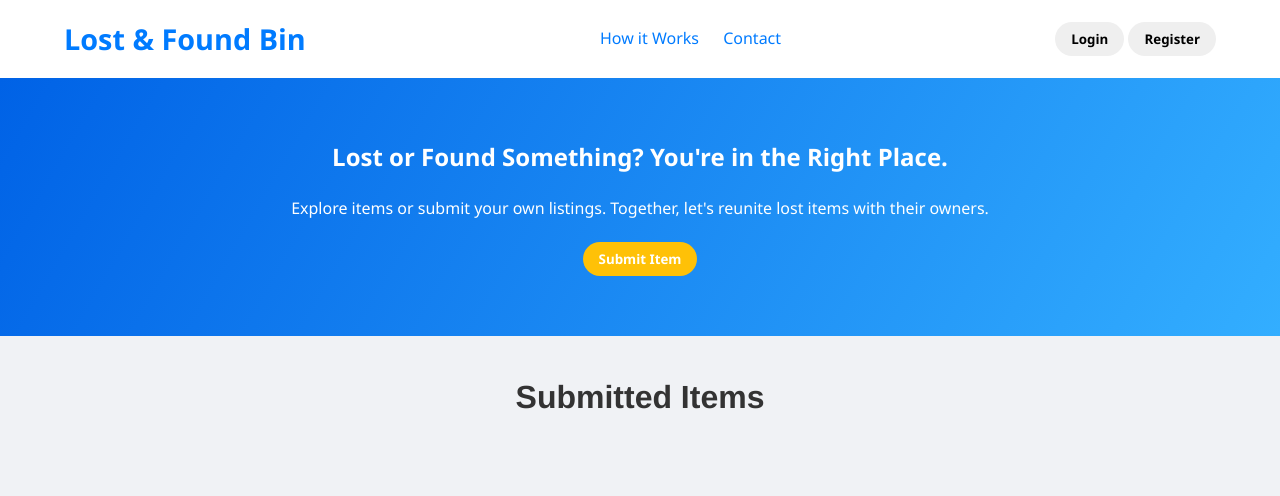
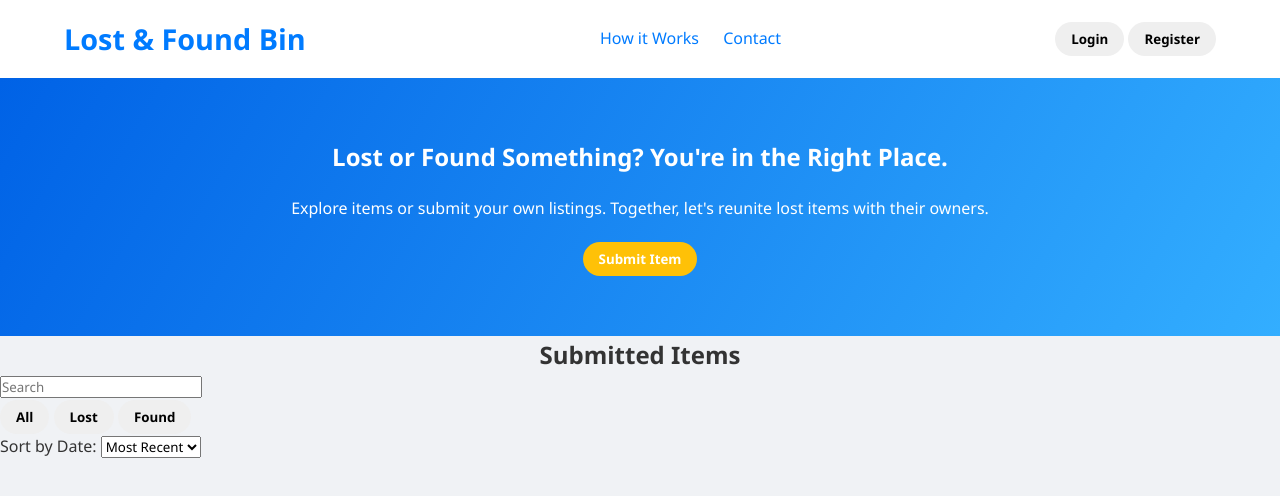
Before and after one commit to emilysheng1/virtual-lost-and-found, a plain HTML site: page index.html in a window 1280 px wide. Drawn offline with Linux system fonts and the light colour scheme; files that its build step writes are made by us from their sources; no server answers; files whose address does not match are found by name.

Commit message:
Update index.html

```diff
--- a/index.html
+++ b/index.html
@@ -26,7 +26,6 @@
         </div>
     </header>
 
-    <!-- Main Content -->
     <main>
         <!-- Hero Section -->
         <section class="hero">
@@ -35,9 +34,32 @@
             <button id="submit-item-btn" class="btn btn-primary">Submit Item</button>
         </section>
 
+        <!-- Submitted Items Heading -->
+        <h2 class="submitted-items-heading" style="text-align: center;">Submitted Items</h2>
+
+        <!-- Search Filter Section -->
+        <section class="search-filter">
+            <div class="search-bar">
+                <input type="text" id="search-keyword" placeholder="Search">
+            </div>
+            <div class="filter-buttons">
+                <button id="all-filter" class="btn filter-btn" data-status="">All</button>
+                <button id="lost-filter" class="btn filter-btn" data-status="lost">Lost</button>
+                <button id="found-filter" class="btn filter-btn" data-status="found">Found</button>
+            </div>
+            <!-- Sorting Feature -->
+            <div class="sort-options">
+                <label for="sort-date" class="sort-label">Sort by Date:</label>
+                <select id="sort-date">
+                    <option value="most-recent">Most Recent</option>
+                    <option value="oldest">Oldest</option>
+                </select>
+            </div>
+        </section>
+
         <!-- Items Display Section -->
         <section id="items-display" class="items-display">
-            <h2>Submitted Items</h2>
+            <div id="items-list"></div>
         </section>
     </main>
 
```
